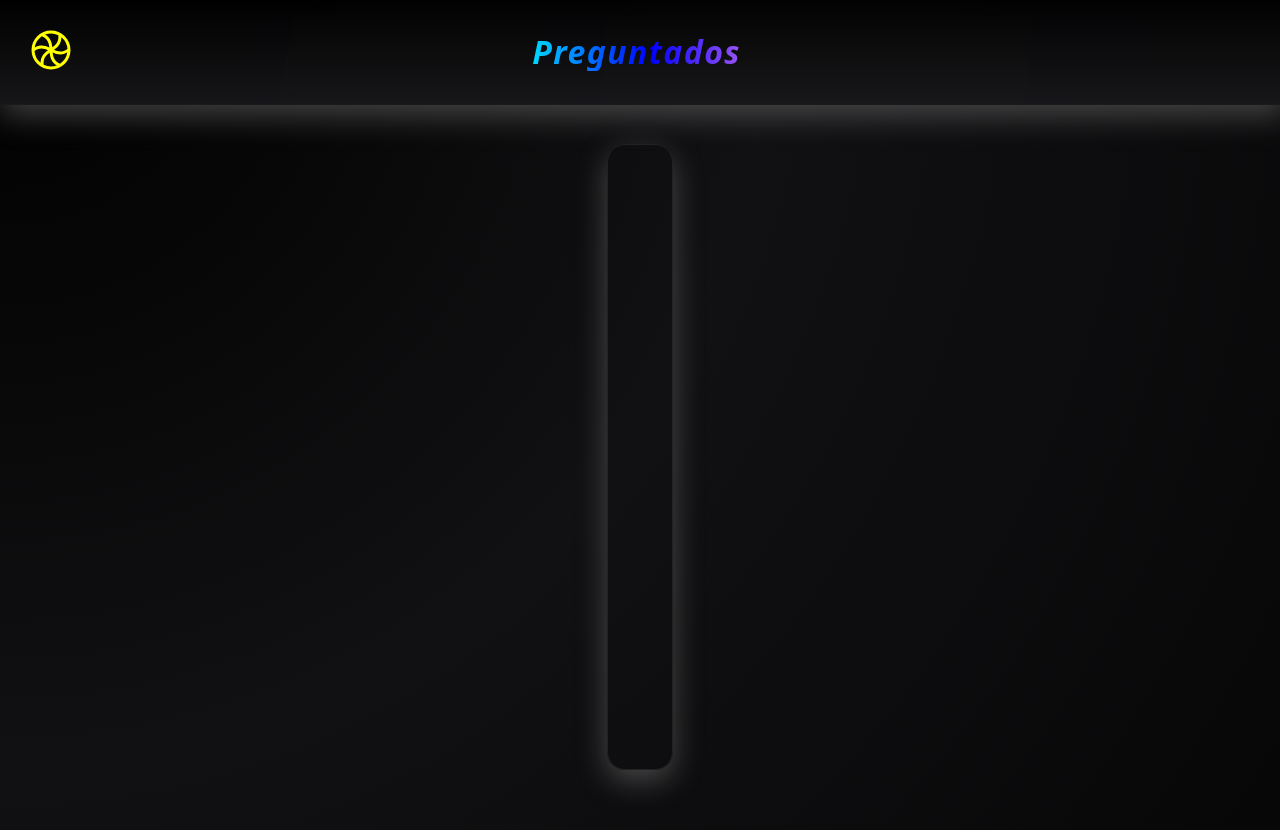
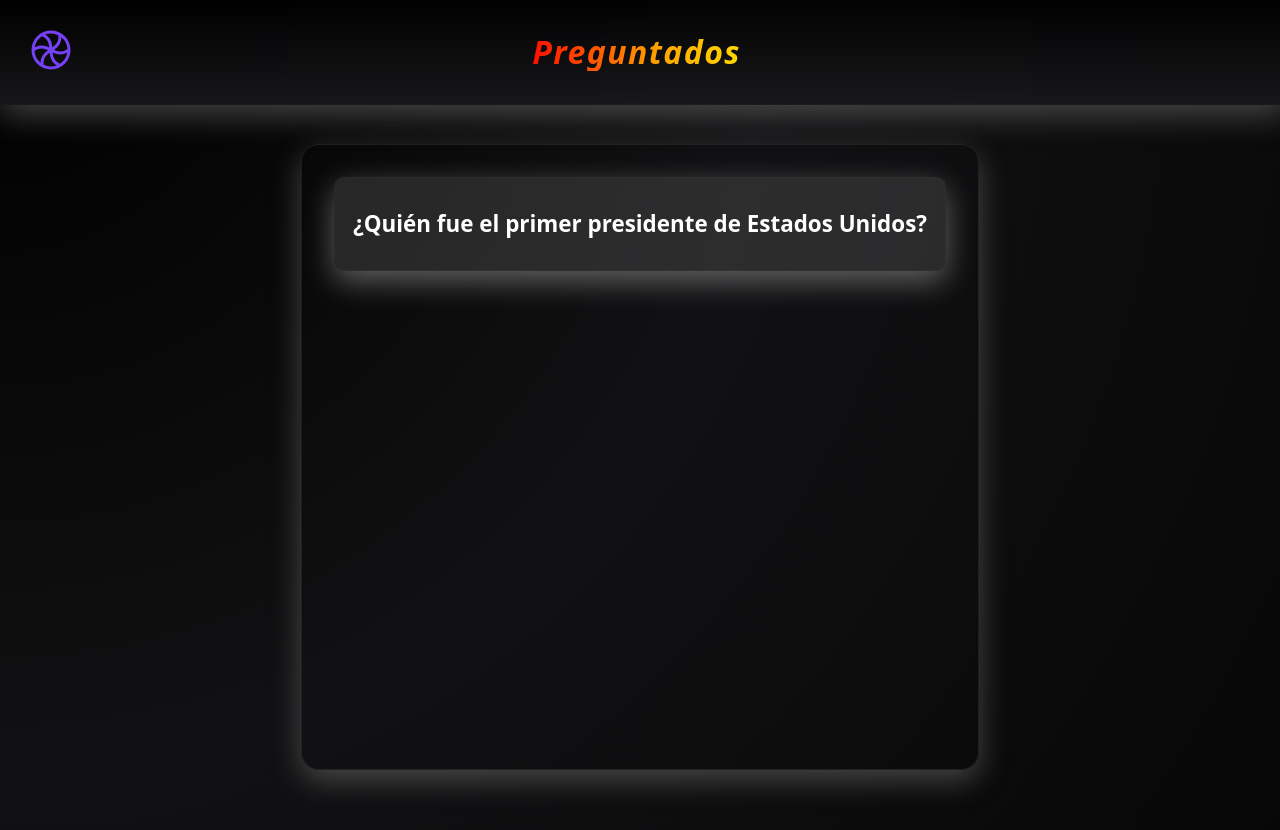
Before and after one commit to HeldyisAE/Tarea01_Lenguajes_De_Programacion, a React (Vite) app in the folder client/: page /game in a window 1280 px wide. Shown: the top 830 px of the page. Built offline with nearby package versions, Linux system fonts and the light colour scheme.

Commit message:
Se agrega el componente QuestionBox para poder mostrar las preguntas del juego

```diff
--- /dev/null
+++ b/client/src/components/QuestionBox.css
@@ -0,0 +1,18 @@
+.question-box {
+  min-height: 8vh;
+  padding: 14px 18px;
+  color: rgb(255, 255, 255);
+  border-radius: 10px;
+  background-color: rgba(119, 117, 117, 0.288);
+  border: 1px solid rgba(58, 51, 51, 0.418);
+  box-shadow: 0 10px 30px rgba(226, 226, 226, 0.4);
+
+  font-size: 1.4rem;
+  font-weight: 600;
+  text-align: center;
+  line-height: 1.4;
+
+  display: flex;
+  align-items: center;
+  justify-content: center;
+}
--- /dev/null
+++ b/client/src/components/QuestionBox.jsx
@@ -0,0 +1,11 @@
+import "./QuestionBox.css"
+
+function QuestionBox() {
+    return (
+        <div className="question-box">
+            <span>¿Quién fue el primer presidente de Estados Unidos?</span>
+        </div>
+    );
+}
+
+export default QuestionBox;
--- a/client/src/pages/Game.jsx
+++ b/client/src/pages/Game.jsx
@@ -1,4 +1,5 @@
 import "./Game.css";
+import QuestionBox from "../components/QuestionBox";
 import Header from "../components/Header";
 
 function Game() {
@@ -9,6 +10,7 @@
       </div>
       <div className="card">
         <div className="card-content">
+          <QuestionBox />
         </div>
       </div>
     </div>
```
